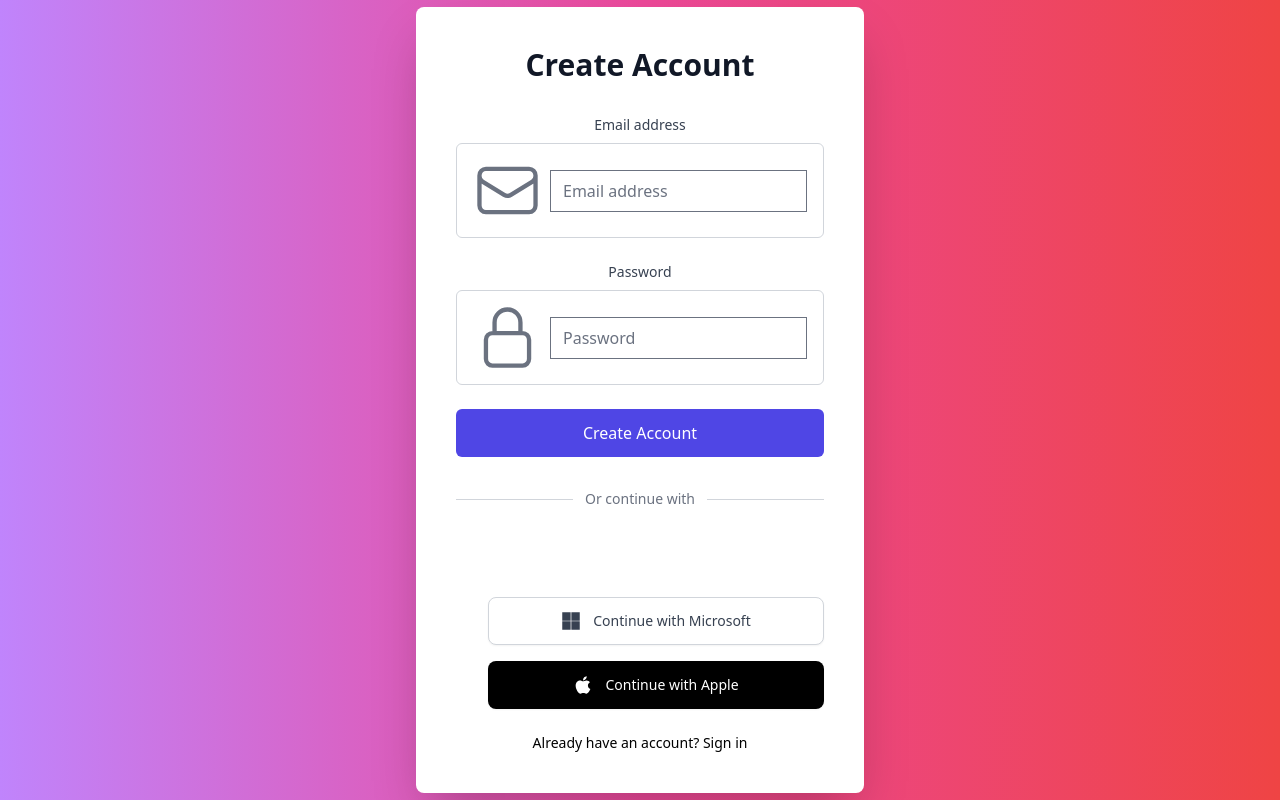
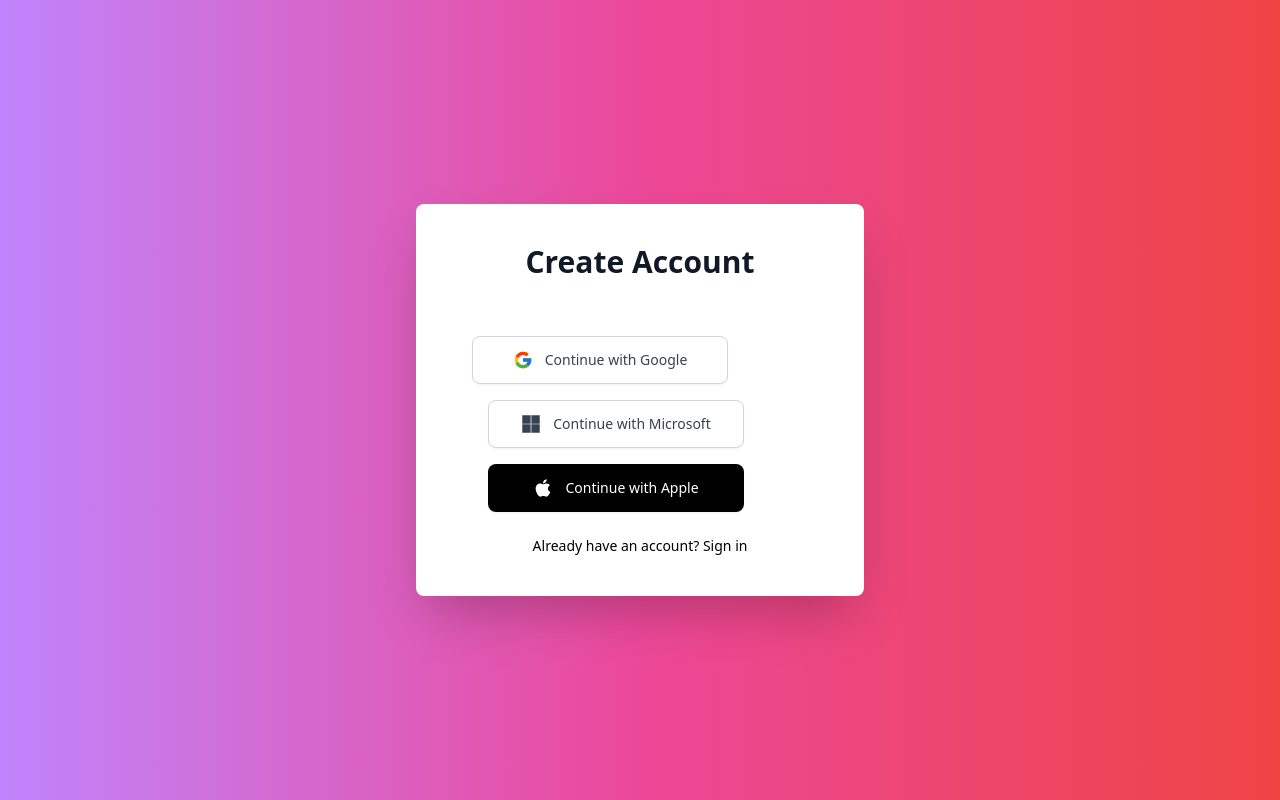
Before and after one commit to itsivali/prescription-manament-app, a React (Create React App) app: page /register in a window 1280 px wide. Built offline with nearby package versions, Linux system fonts and the light colour scheme; no server answers.

Commit message:
refactor: enhance Register component layout and streamline Google login handling

```diff
--- a/src/components/Authentication/Login.css
+++ b/src/components/Authentication/Login.css
@@ -7,7 +7,7 @@
 }
 
 .login-form {
-    @apply bg-white p-10 rounded-lg shadow-2xl w-full max-w-md;
+    @apply bg-white p-10 rounded-lg shadow-2xl w-full max-w-md flex flex-col items-center;
 }
 
 .form-title {
@@ -15,7 +15,7 @@
 }
 
 .input-group {
-    @apply mb-6;
+    @apply mb-6 w-full;
 }
 
 .input-label {
@@ -43,7 +43,7 @@
 }
 
 .divider {
-    @apply my-8 flex items-center text-gray-500;
+    @apply my-8 flex items-center text-gray-500 w-full;
 }
 
 .divider::before,
@@ -60,7 +60,7 @@
 }
 
 .social-button {
-    @apply flex items-center justify-center w-full py-3 px-6 rounded-lg border shadow-sm
+    @apply flex items-center justify-center w-64 py-3 px-6 rounded-lg border shadow-sm
     transition-all duration-200 ease-in-out text-sm font-medium;
     height: 48px; /* Standardizing button height */
 }
--- a/src/components/Authentication/Register.js
+++ b/src/components/Authentication/Register.js
@@ -1,24 +1,11 @@
 import React, { useState } from 'react';
 import { useNavigate, Link } from 'react-router-dom';
 import { gql, useMutation } from '@apollo/client';
-import { GoogleOAuthProvider, GoogleLogin } from '@react-oauth/google';
+import { GoogleOAuthProvider } from '@react-oauth/google';
 import { PublicClientApplication } from '@azure/msal-browser';
-import { EnvelopeIcon, LockClosedIcon } from '@heroicons/react/24/outline';
 import { FcGoogle } from 'react-icons/fc';
 import { FaApple, FaMicrosoft } from 'react-icons/fa';
-import './Login.css';
-
-const REGISTER_MUTATION = gql`
-  mutation Register($email: String!, $password: String!) {
-    register(email: $email, password: $password) {
-      token
-      user {
-        id
-        email
-      }
-    }
-  }
-`;
+import './Login.css';  // Updated import path
 
 const REGISTER_WITH_GOOGLE_MUTATION = gql`
   mutation RegisterWithGoogle($token: String!) {
@@ -62,30 +49,10 @@ const msalInstance = new PublicClientApplication(msalConfig);
 
 function Register() {
   const navigate = useNavigate();
-  const [email, setEmail] = useState('');
-  const [password, setPassword] = useState('');
   const [error, setError] = useState('');
-  const [loading, setLoading] = useState(false);
 
-  const [registerMutation] = useMutation(REGISTER_MUTATION);
   const [registerWithGoogleMutation] = useMutation(REGISTER_WITH_GOOGLE_MUTATION);
   const [registerWithMicrosoftMutation] = useMutation(REGISTER_WITH_MICROSOFT_MUTATION);
-
-  const handleEmailRegister = async (e) => {
-    e.preventDefault();
-    setLoading(true);
-    try {
-      const { data } = await registerMutation({
-        variables: { email, password }
-      });
-      localStorage.setItem('token', data.register.token);
-      navigate('/dashboard');
-    } catch (err) {
-      setError('Registration failed');
-    } finally {
-      setLoading(false);
-    }
-  };
 
   const handleGoogleSuccess = async (response) => {
     try {
@@ -120,73 +87,23 @@ function Register() {
   return (
     <div className="login-container">
       <div className="login-form">
+        <div>
           <h2 className="form-title">Create Account</h2>
-
-        <form className="mt-8 space-y-6" onSubmit={handleEmailRegister}>
-          <div className="input-group">
-            <label className="input-label" htmlFor="email">Email address</label>
-            <div className="input-field">
-              <EnvelopeIcon className="input-icon" />
-              <input
-                id="email"
-                name="email"
-                type="email"
-                required
-                value={email}
-                onChange={(e) => setEmail(e.target.value)}
-                className="w-full"
-                placeholder="Email address"
-              />
-            </div>
-          </div>
-          <div className="input-group">
-            <label className="input-label" htmlFor="password">Password</label>
-            <div className="input-field">
-              <LockClosedIcon className="input-icon" />
-              <input
-                id="password"
-                name="password"
-                type="password"
-                required
-                value={password}
-                onChange={(e) => setPassword(e.target.value)}
-                className="w-full"
-                placeholder="Password"
-              />
-            </div>
         </div>
 
         {error && <p className="text-red-500 text-sm">{error}</p>}
 
-          <button
-            type="submit"
-            disabled={loading}
-            className="login-button"
-          >
-            {loading ? 'Creating Account...' : 'Create Account'}
-          </button>
-        </form>
 
-        <div className="divider">
-          <span className="divider-text">Or continue with</span>
-        </div>
 
         <div className="social-login">
           <GoogleOAuthProvider clientId={process.env.REACT_APP_GOOGLE_CLIENT_ID}>
-            <GoogleLogin
-              onSuccess={handleGoogleSuccess}
-              onError={() => setError('Google login failed')}
-              render={(renderProps) => (
             <button
               className="social-button google-button"
-                  onClick={renderProps.onClick}
-                  disabled={renderProps.disabled}
+              onClick={handleGoogleSuccess}
             >
               <FcGoogle className="social-icon" />
               <span>Continue with Google</span>
             </button>
-              )}
-            />
           </GoogleOAuthProvider>
 
           <button
```
Lines whose indentation alone changed are shown as unchanged.
